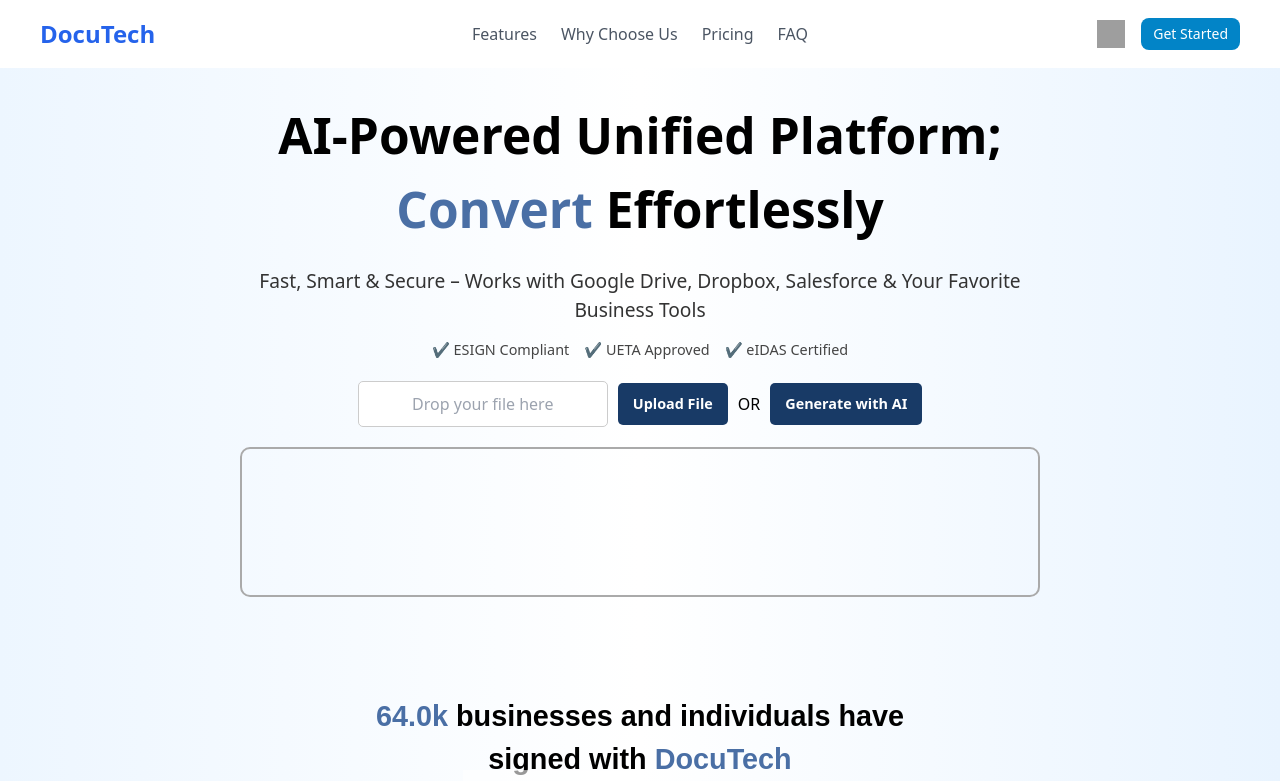
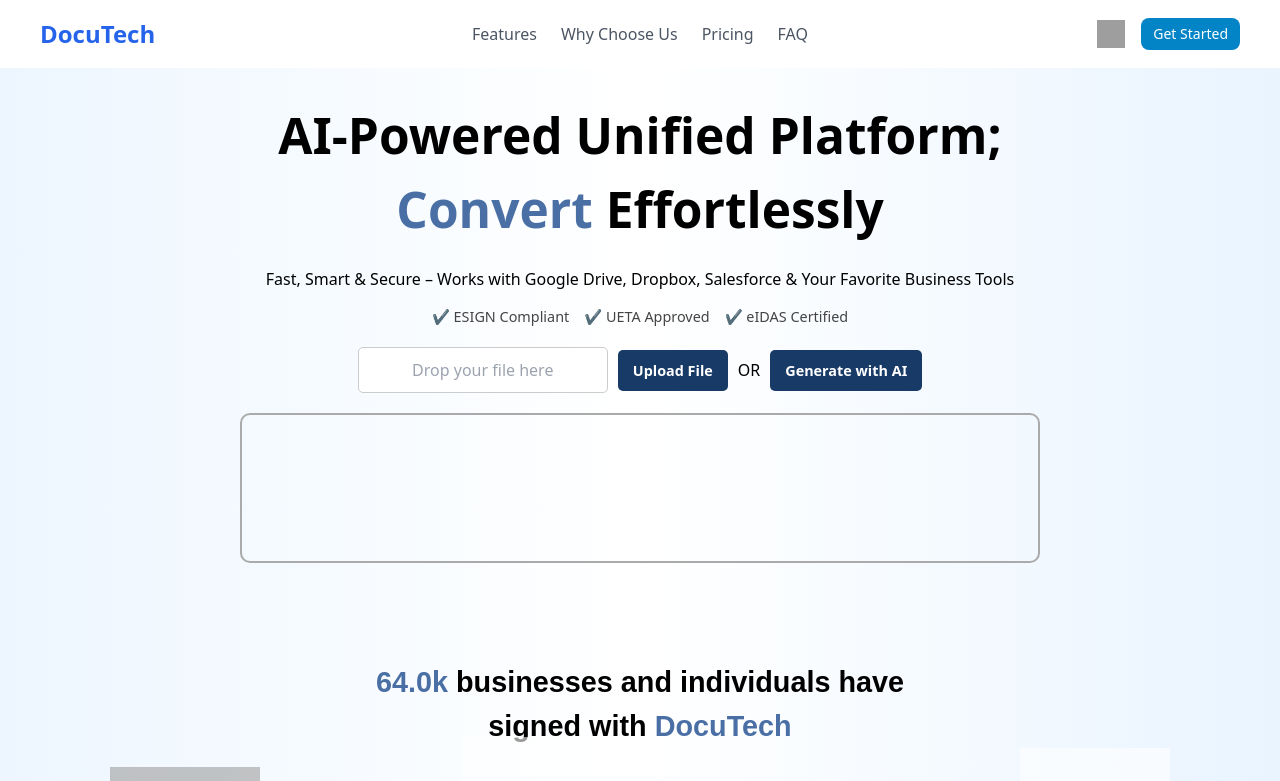
Before and after one commit to AdityaRaj81/classy-endeavors-app, a React (Vite) app: page / in a window 1280 px wide. Shown: the top 781 px of the page. Built offline with nearby package versions, Linux system fonts and the light colour scheme; grey boxes are pictures that could not be loaded.

Commit message:
Fix import path case sensitivity and correct class name in Hero component

```diff
--- a/src/pages/Hero.jsx
+++ b/src/pages/Hero.jsx
@@ -1,5 +1,5 @@
 import { useState, useEffect } from "react";
-import "../styles/hero.css";
+import "../styles/Hero.css";
 
 const words = ["Convert", "Create", "Sign"];
 
@@ -24,7 +24,7 @@
         <h1 className="hero-title">
           AI-Powered Unified Platform; <span className="highlight">{currentWord}</span> Effortlessly
         </h1>
-        <p className="hero-subtitle">Fast, Smart & Secure – Works with Google Drive, Dropbox, Salesforce & Your Favorite Business Tools</p>
+        <p className="hero-">Fast, Smart & Secure – Works with Google Drive, Dropbox, Salesforce & Your Favorite Business Tools</p>
         <div className="compliance">
           <span>✔️ ESIGN Compliant</span>
           <span>✔️ UETA Approved</span>
```
